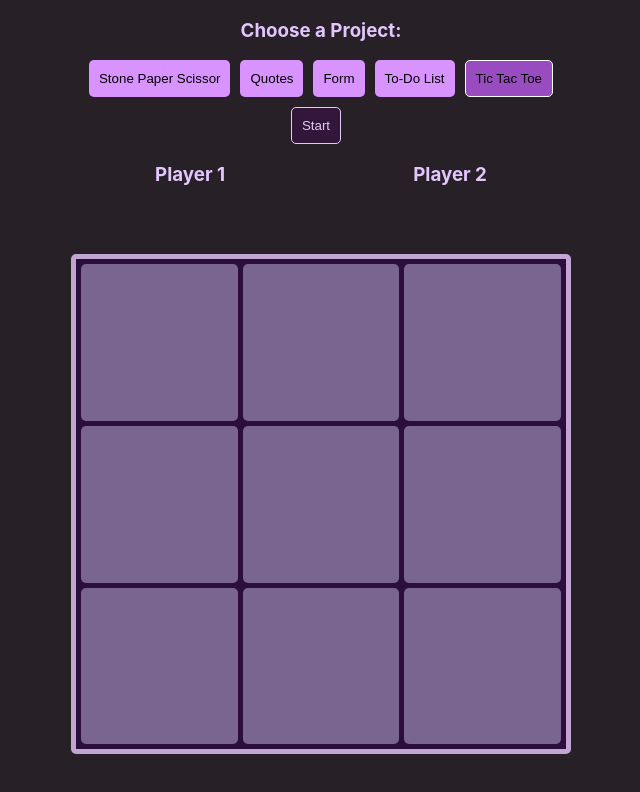
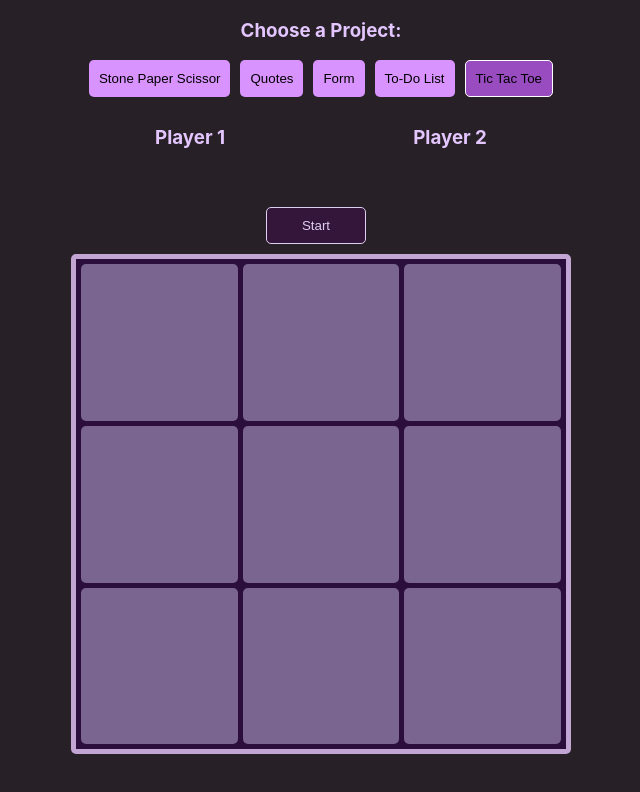
Before and after one commit to anaspxr/my-small-projects, a React (Create React App) app: page / in a window 1280 px wide. Both pictures are taken after a click on the button "Tic Tac Toe". Shown: the top 792 px of the page, without its empty margins (319-959 px from the left). Built offline with nearby package versions, Linux system fonts and the light colour scheme.

Commit message:
update colors and structure

```diff
--- a/src/App.css
+++ b/src/App.css
@@ -209,6 +209,7 @@ button:hover {
 }
 
 .tictac-button {
+  width: 100px;
   align-self: center;
   border: 1px solid #dfcef3;
   color: #dfcef3;
@@ -220,16 +221,18 @@ button:hover {
   40%,
   80% {
     background-color: #a271bd;
+    border: 1.5px solid rgb(157, 0, 255);
   }
   20%,
   60% {
-    background-color: #ff84fd;
+    background-color: #c865f6;
   }
   100% {
     background-color: #4e036351;
   }
 }
 .highlighted {
+  color: #2b0e3b;
   animation: highlight 1s;
 }
 
--- a/src/components/TicTac.jsx
+++ b/src/components/TicTac.jsx
@@ -42,14 +42,6 @@ export default function TicTac() {
         justifyContent: "center",
       }}
     >
-      <button
-        className={`tictac-button ${highLight && "highlighted"}`}
-        onClick={() => {
-          !play ? setPlay(true) : setColumns(initialValue);
-        }}
-      >
-        {play ? "Restart" : "Start"}
-      </button>
       <div className="tictac-score">
         <div>
           <h3>Player 1</h3>
@@ -60,6 +52,15 @@ export default function TicTac() {
           {!turn && play && <p>Your Turn..</p>}
         </div>
       </div>
+      <button
+        className={`tictac-button ${highLight && "highlighted"}`}
+        onClick={() => {
+          !play ? setPlay(true) : setColumns(initialValue);
+        }}
+      >
+        {play ? "Restart" : "Start"}
+      </button>
+
       <div className="tictac-container">
         {columns.map((col, index) => {
           return (
```
